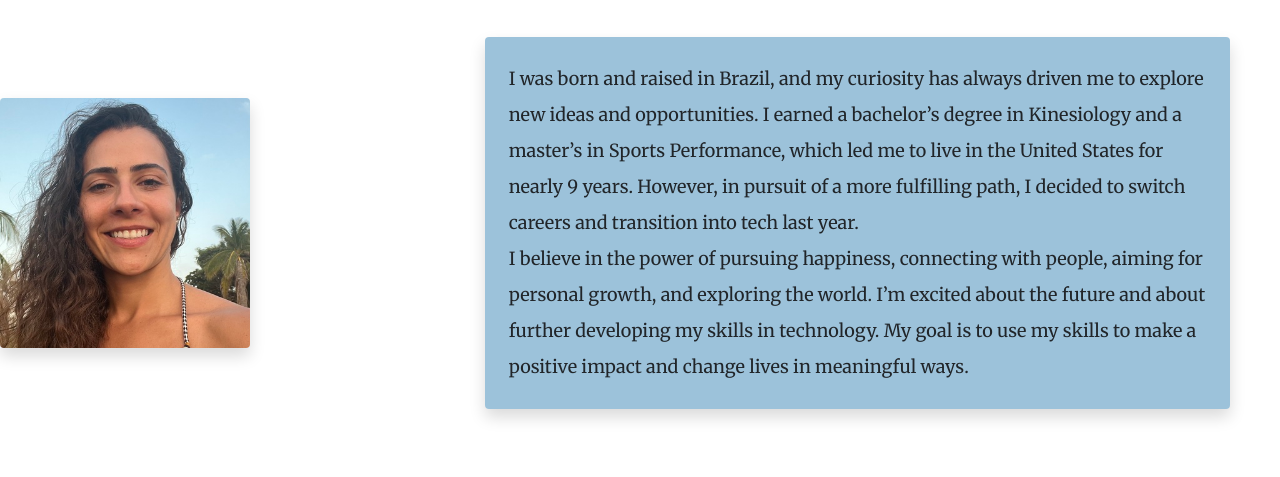
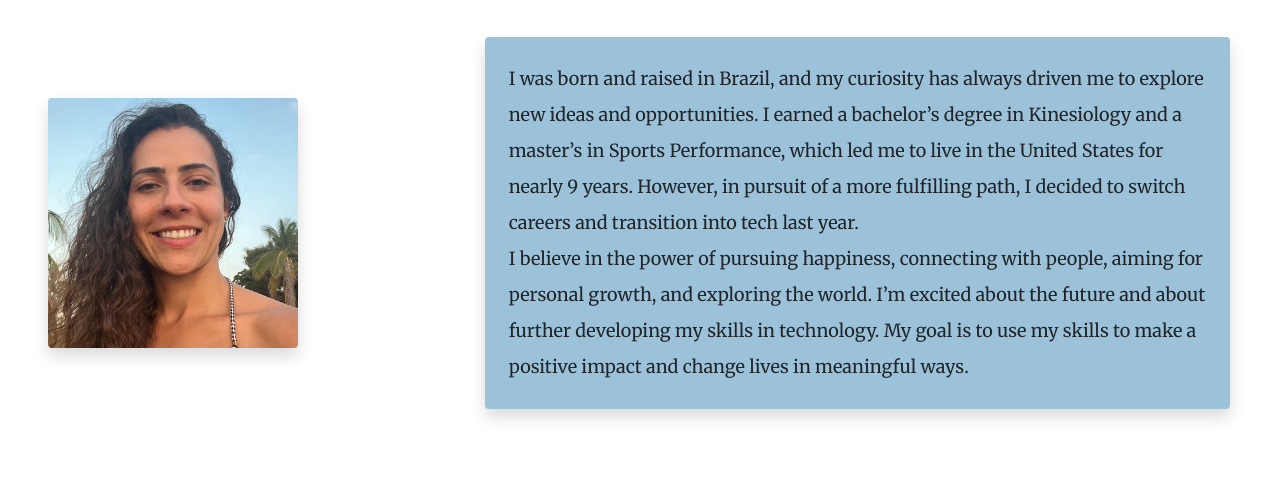
Before and after one commit to BCaravina/intro-and-portfolio, a website: page about.html in a window 1280 px wide. Shown: the part 303-780 px from the top of the page. Drawn offline with nearby package versions, Linux system fonts and the light colour scheme; a web font is replaced by a local one.

Commit message:
Update about.html

```diff
--- a/about.html
+++ b/about.html
@@ -75,7 +75,7 @@
       <div class="col-md-4 align-self-center">
         <img
           src="/images/profile_pic.png"
-          class="img-fluid rounded shadow"
+          class="img-fluid rounded shadow ms-5"
           width="250px"
           alt="close-up picture of myself at a beach"
         />
```
